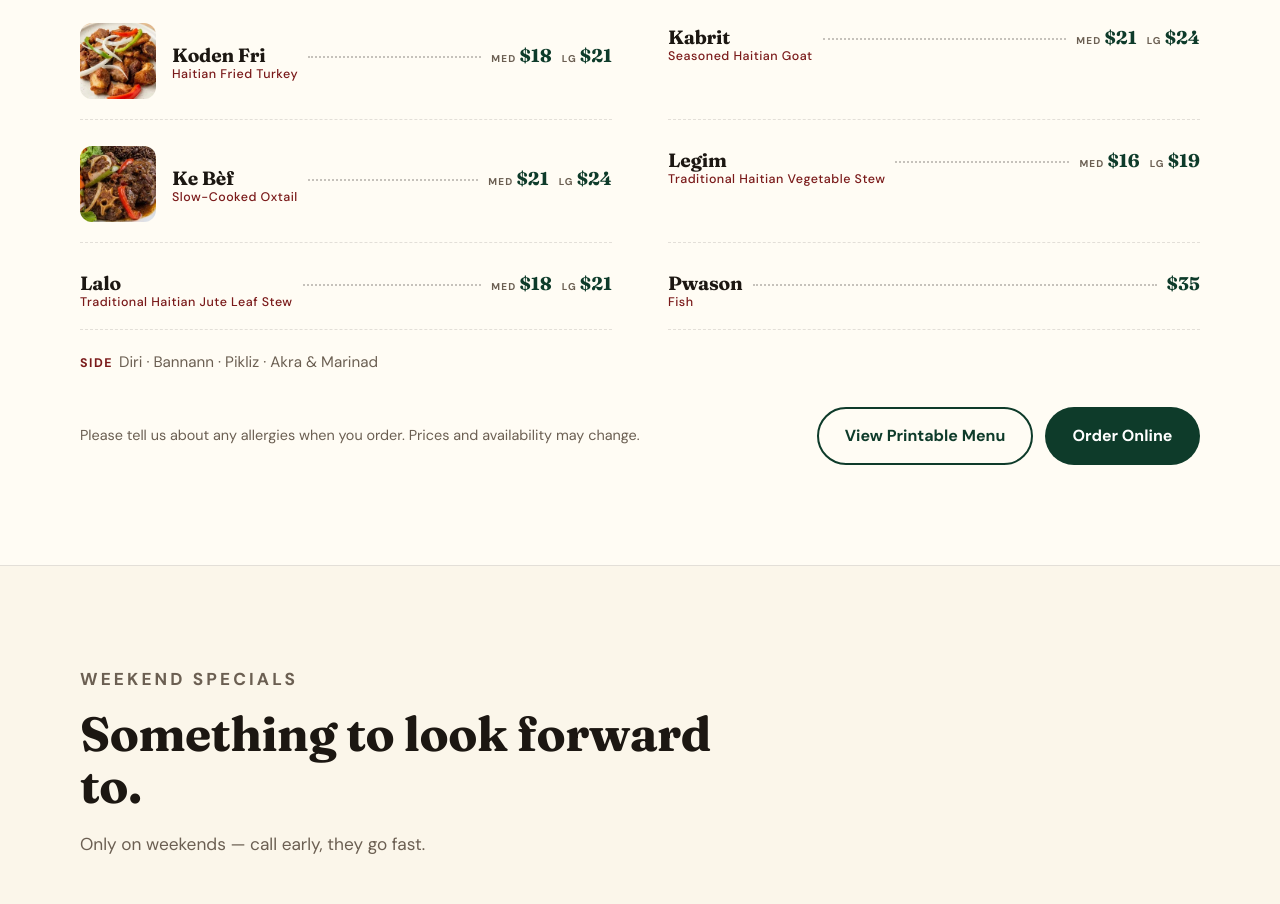
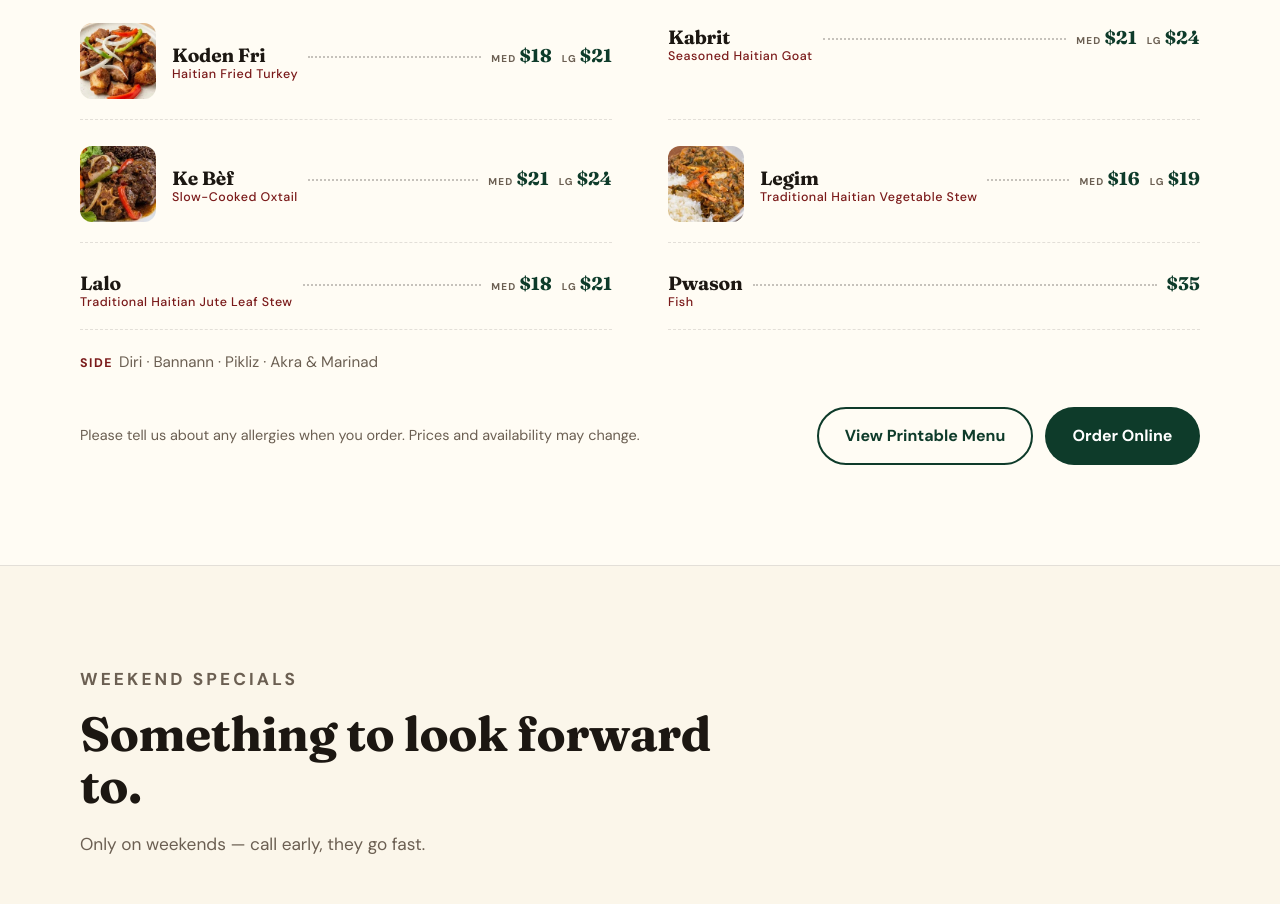
Before and after one commit to obanex/chevalier-caribbean, a plain HTML site: page index.html in a window 1280 px wide. Shown: the part 2430-3334 px from the top of the page. Drawn offline with Linux system fonts and the light colour scheme.

Commit message:
Add a legim photo thumbnail to the menu
Co-Authored-By: Claude Opus 5.5 <noreply@anthropic.com>

```diff
--- a/index.html
+++ b/index.html
@@ -453,7 +453,7 @@
         <div class="dish has-photo"><img class="dish-photo" src="koden-fri-thumb.webp" alt="Koden fri plate" width="200" height="200" loading="lazy"><div class="dish-body"><div class="dish-top"><h3>Koden Fri<small>Haitian Fried Turkey</small></h3><span class="dots"></span><span class="price"><small>Med</small>$18<small>Lg</small>$21</span></div></div></div>
         <div class="dish"><div class="dish-top"><h3>Kabrit<small>Seasoned Haitian Goat</small></h3><span class="dots"></span><span class="price"><small>Med</small>$21<small>Lg</small>$24</span></div></div>
         <div class="dish has-photo"><img class="dish-photo" src="ke-bef-thumb.webp" alt="Ke bèf (oxtail) plate" width="200" height="200" loading="lazy"><div class="dish-body"><div class="dish-top"><h3>Ke Bèf<small>Slow-Cooked Oxtail</small></h3><span class="dots"></span><span class="price"><small>Med</small>$21<small>Lg</small>$24</span></div></div></div>
-        <div class="dish"><div class="dish-top"><h3>Legim<small>Traditional Haitian Vegetable Stew</small></h3><span class="dots"></span><span class="price"><small>Med</small>$16<small>Lg</small>$19</span></div></div>
+        <div class="dish has-photo"><img class="dish-photo" src="legim-thumb.webp" alt="Legim plate with white rice" width="200" height="200" loading="lazy"><div class="dish-body"><div class="dish-top"><h3>Legim<small>Traditional Haitian Vegetable Stew</small></h3><span class="dots"></span><span class="price"><small>Med</small>$16<small>Lg</small>$19</span></div></div></div>
         <div class="dish"><div class="dish-top"><h3>Lalo<small>Traditional Haitian Jute Leaf Stew</small></h3><span class="dots"></span><span class="price"><small>Med</small>$18<small>Lg</small>$21</span></div></div>
         <div class="dish"><div class="dish-top"><h3>Pwason<small>Fish</small></h3><span class="dots"></span><span class="price">$35</span></div></div>
         <p class="served-with"><b>SIDE</b>Diri · Bannann · Pikliz · Akra &amp; Marinad</p>
```
Also changed, not shown: legim-thumb.webp (added), 1 other file.
